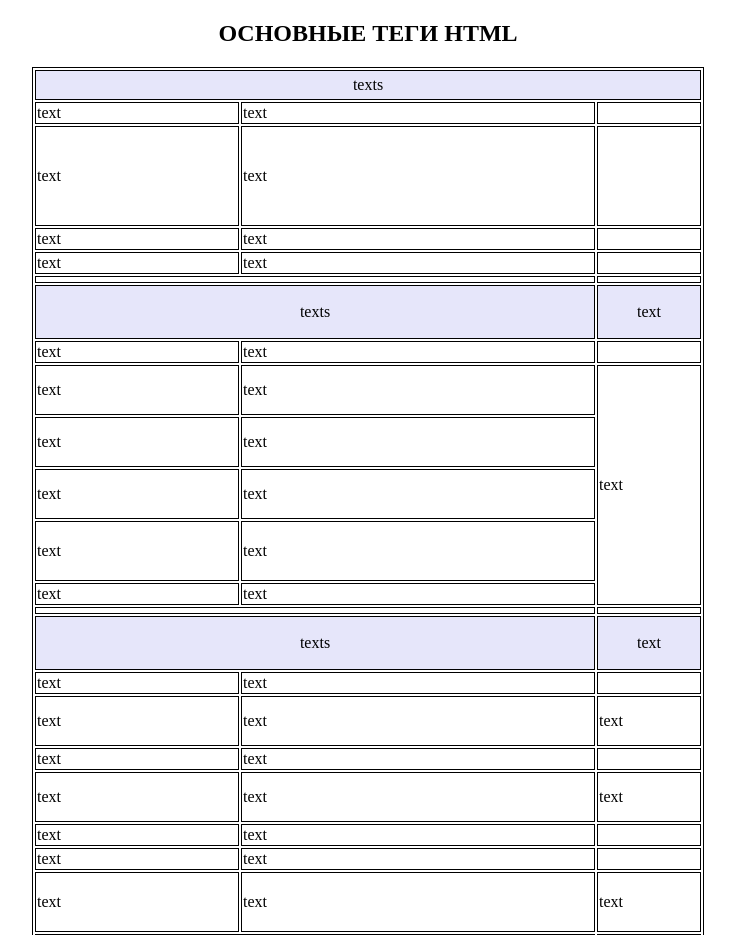
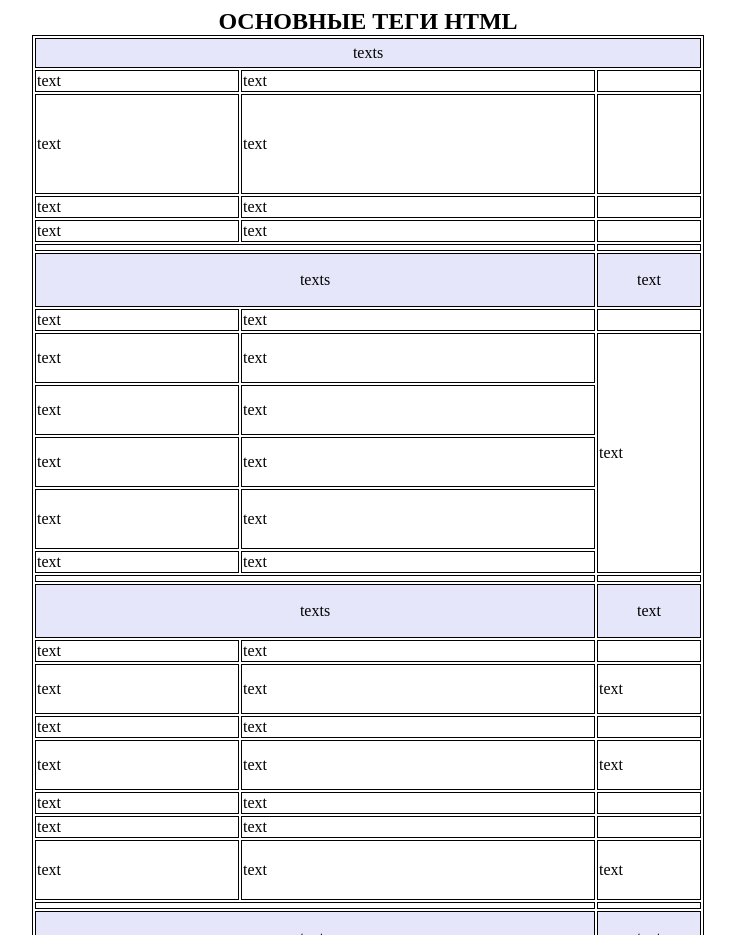
Before and after one commit to Maxounin/Lessons, a plain HTML site: page lesson-2/lesson.html in a window 1280 px wide. Shown: the top 935 px of the page, without its empty margins (272-1007 px from the left). Drawn offline with Linux system fonts and the light colour scheme.

Commit message:
add figcaption

```diff
--- a/lesson-2/lesson.html
+++ b/lesson-2/lesson.html
@@ -12,8 +12,11 @@
 </head>
 <body>
     <center>
-        <h2>ОСНОВНЫЕ ТЕГИ HTML</h2>
         <table>
+            <thead>
+                <figcaption><font size="5"><b>ОСНОВНЫЕ ТЕГИ HTML</b></font></figcaption>
+            </thead>
+            <tbody>
                 <tr height="30" bgcolor="lavender">
                     <td align="center" colspan="3">texts</td>
                 </tr>
@@ -154,7 +157,7 @@
                     <td>text</td>
                     <td></td>
                 </tr>
-
+            </tbody>
         </table>
 
 
```
Lines whose indentation alone changed are shown as unchanged.
